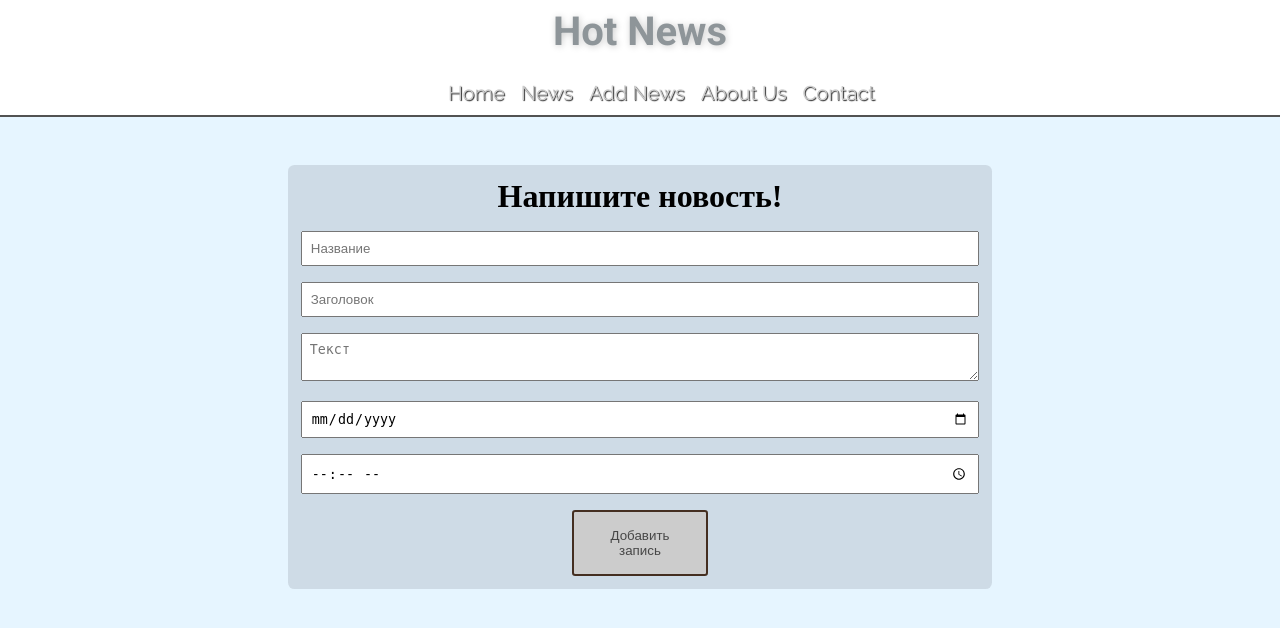
After one commit to THEKILLINGNAME/django_blog, a Django app: page /news/create in a window 1280 px wide. The commit adds this page. Shown: the top 628 px of the page. Run offline with Django 3.2, Linux system fonts and the light colour scheme.

Commit message:
Add create page with form

```diff
--- a/main/static/main/css/index.css
+++ b/main/static/main/css/index.css
@@ -1,7 +1,7 @@
 .features {
   text-align: center;
   width: 55%;
-  margin: 0 auto;
+  margin: 1rem auto;
   background-color: #c4d0daab;
   padding: .8rem;
   border-radius: .4rem;
@@ -10,6 +10,12 @@
 .features p {
   margin: 2rem 0;
   text-align: justify;
+}
+
+form > * {
+  width: 100%;
+  margin-top: 1rem;
+  padding: .5rem;
 }
 
 .features .btn {
@@ -23,6 +29,7 @@
   position: relative;
   top: 0;
   transition: background .3s ease, border .3s ease, top .2s ease;
+  width: 20%;
 }
 
 .features .btn:hover {
@@ -30,3 +37,7 @@
   border: 2px solid #757575;
   top: -2.5px;
 }
+
+h1 {
+  text-align: center;
+}
--- a/main/templates/main/layout.html
+++ b/main/templates/main/layout.html
@@ -5,7 +5,7 @@
     <meta charset="UTF-8" />
     <meta http-equiv="X-UA-Compatible" content="IE=edge" />
     <meta name="viewport" content="width=device-width, initial-scale=1.0" />
-    <link rel="stylesheet" href="{% static 'main/css/main.css' %}" />
+       <link rel="stylesheet" href="{% static 'main/css/main.css' %}" />
     <title>{% block title %} {% endblock %}</title>
   </head>
   <body>
@@ -17,6 +17,7 @@
       <div class="links">
         <a href="{% url 'home' %}"><span>Home</span></a>
         <a href="{% url 'news_home' %}"><span>News</span></a>
+        <a href="{% url 'create' %}"><span>Add News</span></a>
         <a href="{% url 'about' %}"><span>About Us</span></a>
         <a href="{% url 'contact' %}"><span>Contact</span></a>
       </div>
--- /dev/null
+++ b/news/templates/news/create.html
@@ -0,0 +1,17 @@
+{% extends 'main/layout.html' %}
+{% load static %}
+{% block title %}Добавление новости{% endblock %}
+{% block content %}
+  <link rel="stylesheet" href="{% static 'main/css/index.css' %}">
+    <div class="features">
+      <h1>Напишите новость!</h1>
+      <form method="post">
+        <input type="text" placeholder="Название"><br>
+        <input type="text" placeholder="Заголовок"><br>
+        <textarea placeholder="Текст"></textarea><br>
+        <input type="date"><br>
+        <input type="time"><br>
+        <button type="submit" class="btn">Добавить запись</button>
+      </form>
+    </div>
+{% endblock %}
--- a/news/urls.py
+++ b/news/urls.py
@@ -3,4 +3,5 @@ from . import views
 
 urlpatterns = [
     path('', views.news_home, name='news_home'),
+    path('create', views.create, name='create')
 ]
--- a/news/views.py
+++ b/news/views.py
@@ -1,4 +1,9 @@
 from django.shortcuts import render
+from .models import Articles
 
 def news_home(request):
-  return render (request, 'news/news_home.html')
+  news = Articles.objects.all()
+  return render (request, 'news/news_home.html', {'news': news})
+
+def create(request):
+  return render (request, 'news/create.html')
```
Also changed, not shown: news/templates/news/news_home.html (+8 -15 lines), db.sqlite3.
